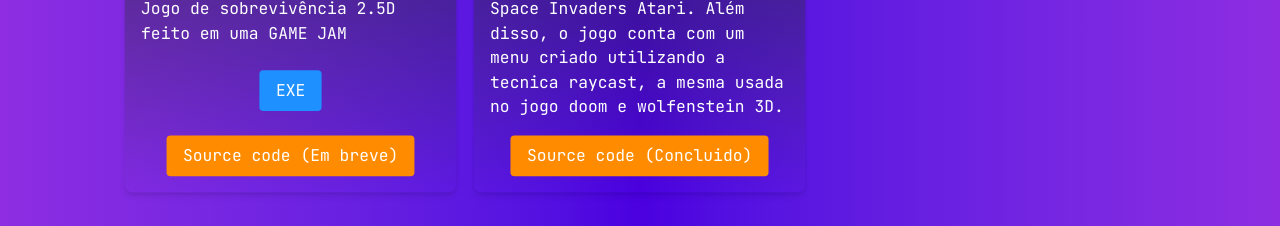
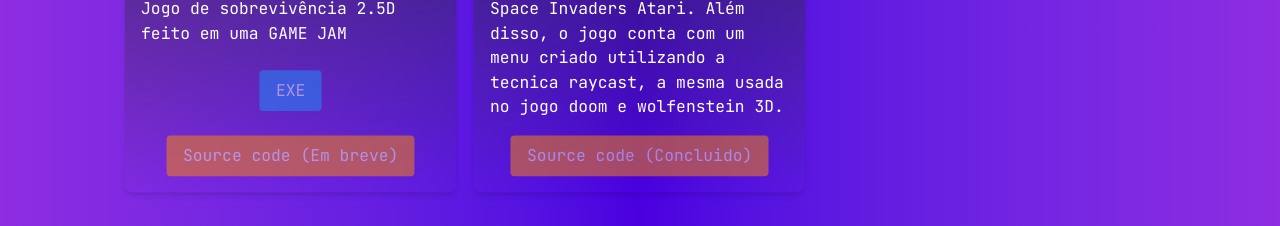
Before and after one commit to JoaoArgento/Portfolio, a React (Vite) app: page /projects in a window 1280 px wide. Shown: the part 480-706 px from the top of the page. Built offline with nearby package versions, Linux system fonts and the light colour scheme.

Commit message:
Added a disabled class in css

```diff
--- a/src/Components/ProjectCard.jsx
+++ b/src/Components/ProjectCard.jsx
@@ -62,7 +62,7 @@ export default function ProjectCard(props)
                                   href = {`./src/assets/EXEs/${nameWithoutSpace}Exe.zip`}
                                   download
                                   rel = "noopener noreferrer"
-                                  className = {`inline-block align-center mt-4 px-4 py-2 text-white rounded hover:brightness-104 transition ${buttonStyle.color}`}
+                                  className = {`disabled inline-block align-center mt-4 px-4 py-2 text-white rounded hover:brightness-104 transition ${buttonStyle.color}`}
                                 >
                                 {`${buttonStyle.innerText}`}
                                 </a>
@@ -71,7 +71,7 @@ export default function ProjectCard(props)
                                       href = {props.project.link}
                                       target = "_blank"
                                       rel = "noopener noreferrer"
-                                      className = {`inline-block align-center mt-4 px-4 py-2 text-white rounded hover:brightness-104 transition ${buttonStyle.color}`}
+                                      className = {` disabled inline-block align-center mt-4 px-4 py-2 text-white rounded hover:brightness-104 transition ${buttonStyle.color}`}
                                     >
                                     {`${buttonStyle.innerText} (${props.project.status})`}
                                     </a>
--- a/src/style.css
+++ b/src/style.css
@@ -34,6 +34,12 @@ background: linear-gradient(90deg, rgba(2,0,36,1) 0%, rgba(6,6,31,1) 35%, rgba(1
     animation: shine 0.7s linear infinite;
 }
 
+.disabled
+{
+    pointer-events: none;
+    opacity: 0.5;
+}
+
 
 @keyframes shine
 {
```
